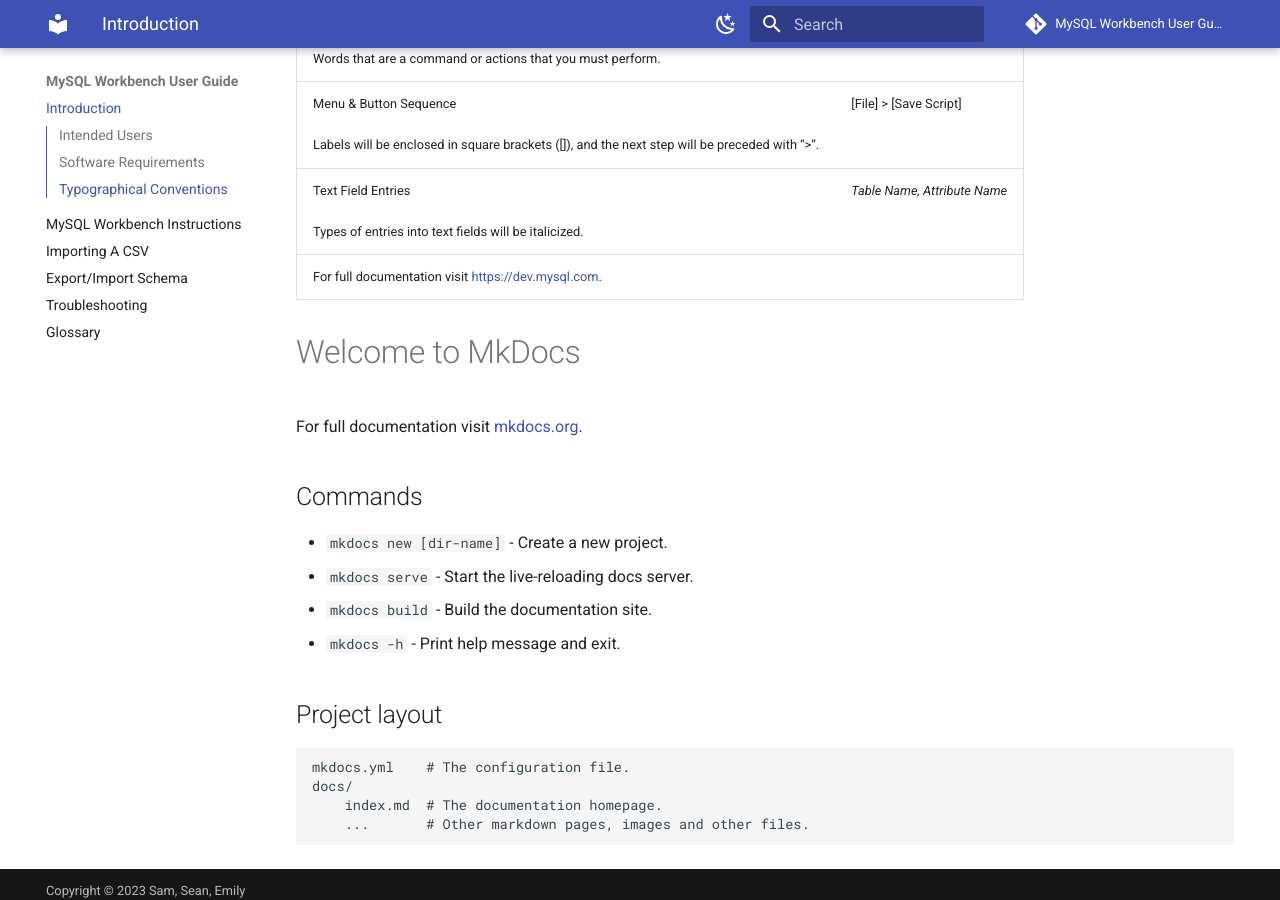
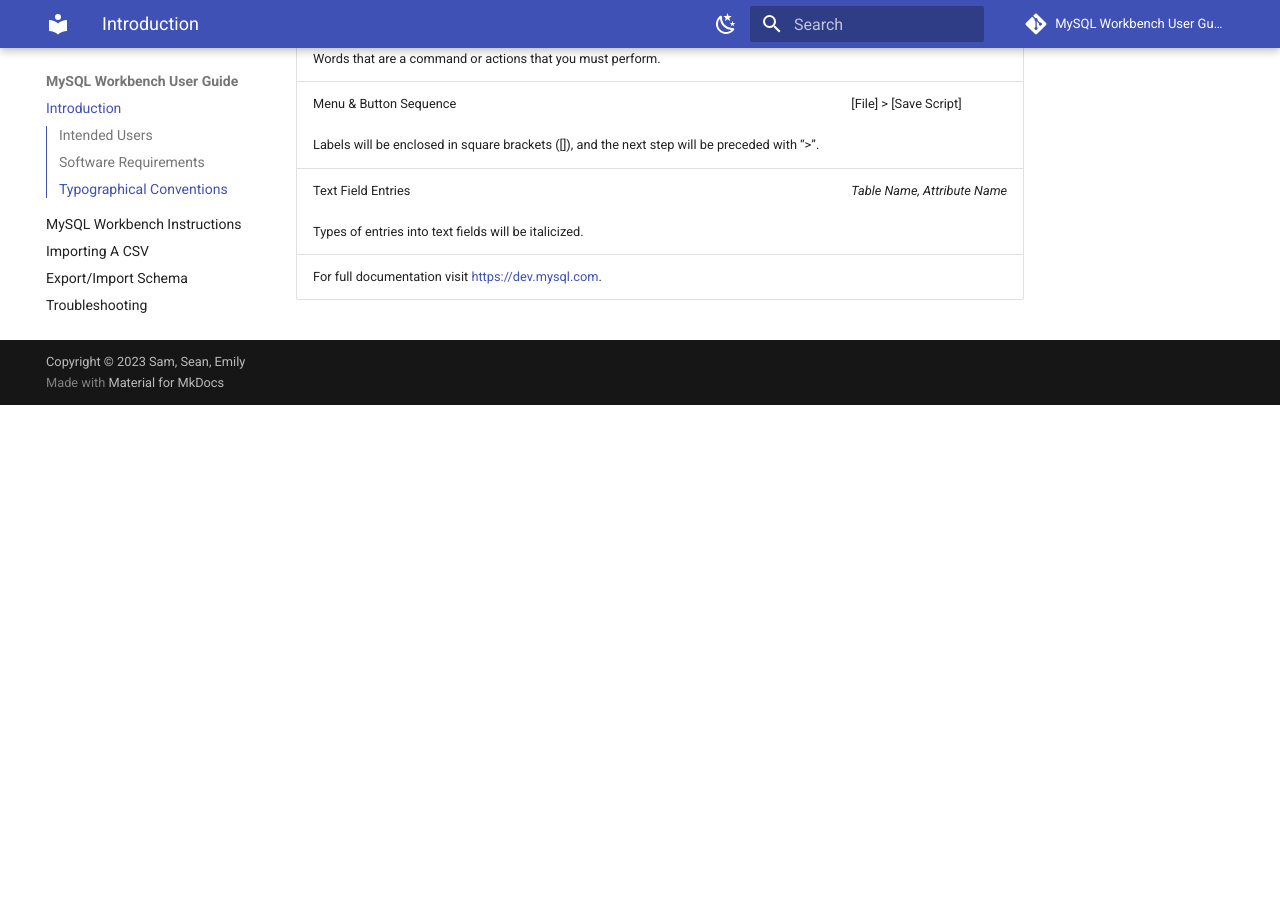
Before and after one commit to SSollestre/CommUserGuide, an MkDocs documentation site: the page built from docs/index.md, in a window 1280 px wide and 900 px high, scrolled down 916 px. Built offline with MkDocs 1.6.1 and Material for MkDocs 9.7.7, drawn with Linux system fonts in a browser that asks for light colours; comment, search, counter and statistics services are not loaded; after the commit the page ends 1321 px from its top, so only the background shows below that.

Commit message:
Remove unnecessary text

```diff
--- a/docs/index.md
+++ b/docs/index.md
@@ -28,21 +28,3 @@
 |Menu & Button Sequence<br><br>Labels will be enclosed in square brackets ([]), and the next step will be preceded with “>”.|[File] > [Save Script]|
 |Text Field Entries<br><br>Types of entries into text fields will be italicized.|*Table Name, Attribute Name*|
 For full documentation visit [https://dev.mysql.com](https://dev.mysql.com/doc/workbench/en/).
-
-# Welcome to MkDocs
-
-For full documentation visit [mkdocs.org](https://www.mkdocs.org).
-
-## Commands
-
-- `mkdocs new [dir-name]` - Create a new project.
-- `mkdocs serve` - Start the live-reloading docs server.
-- `mkdocs build` - Build the documentation site.
-- `mkdocs -h` - Print help message and exit.
-
-## Project layout
-
-    mkdocs.yml    # The configuration file.
-    docs/
-        index.md  # The documentation homepage.
-        ...       # Other markdown pages, images and other files.
```
